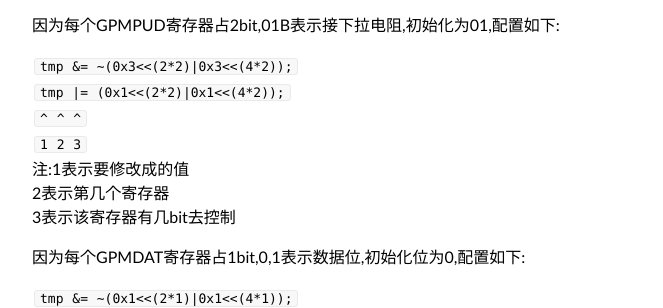
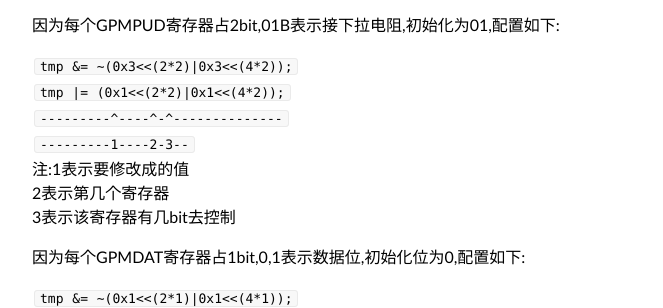
Before and after one commit to zhaoguangqiang/oldBlog, a Jekyll site: the page built from _posts/2015/2015-01-15-serial-multiplex-2.markdown, in a window 1280 px wide and 900 px high, scrolled down 972 px. Shown: the part 149-457 px from the top of the window, without its empty margins (308-971 px from the left). Built offline with Jekyll 4.4.1, drawn with Linux system fonts in a browser that asks for light colours; some web fonts are replaced; Markdown is read by kramdown in place of the engine named in the settings; comment, search, counter and statistics services are not loaded.

```diff
--- a/_posts/2015/2015-01-15-serial-multiplex-2.markdown
+++ b/_posts/2015/2015-01-15-serial-multiplex-2.markdown
@@ -18,7 +18,7 @@ tags: linux
   正确的gpio寄存器才是第一步,我选择了ARM11的GPM2,GPM4.
 
   2.选定gpio后,查看三星6410的芯片手册,看gpio寄存器的配置,需要配置GPMCON,GPMDAT,GPMPUD这三个寄存器
->         addr   	reset_value
+>         addr       reset_value
 >  GPMCON 0x7F008820 0x00222222
 >  GPMDAT 0x7F008820 undefined
 >  GPMPUD 0x7F008820 0x000002AA
@@ -49,8 +49,8 @@ tags: linux
 
   ``tmp &= ~(0x3<<(2*2)|0x3<<(4*2));``
   ``tmp |= (0x1<<(2*2)|0x1<<(4*2));``
-  ``         ^    ^ ^               ``
-  ``         1    2 3  ``
+  ``---------^----^-^--------------``
+  ``---------1----2-3--``
   注:1表示要修改成的值
      2表示第几个寄存器
 	 3表示该寄存器有几bit去控制
```
